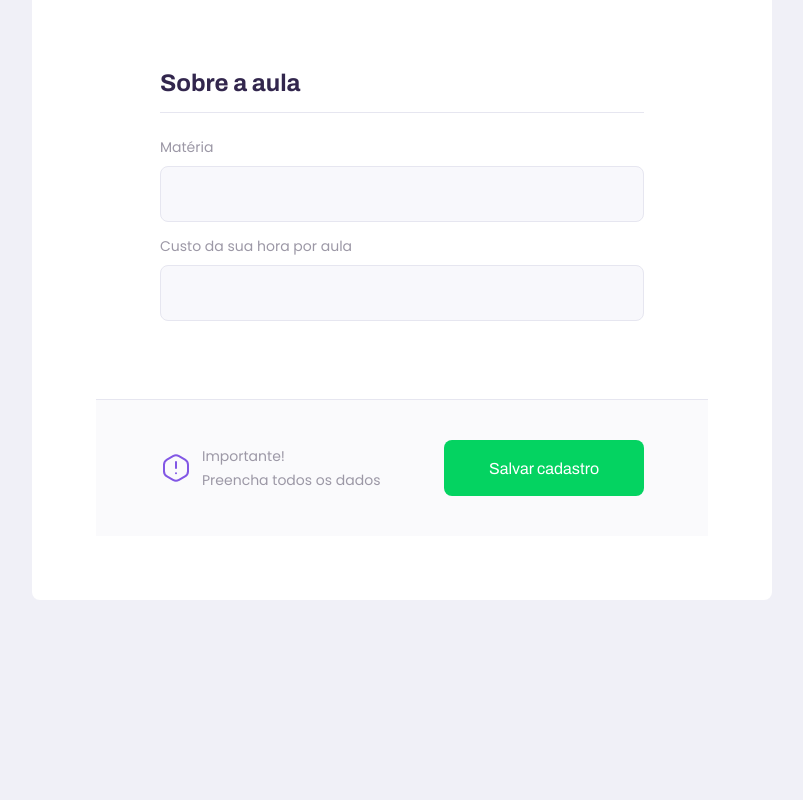
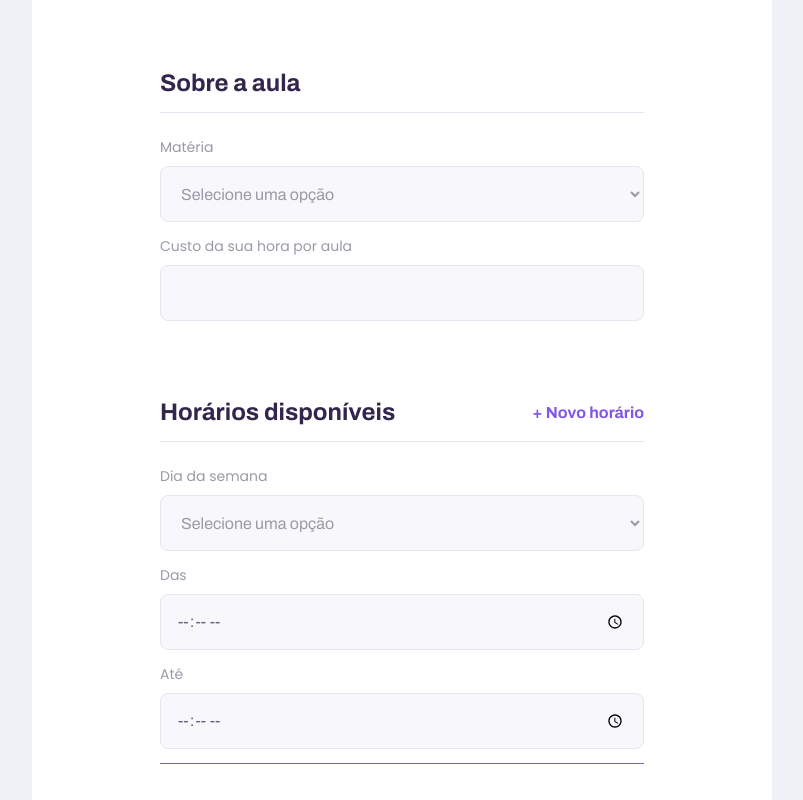
Before and after one commit to Gui-dev/proffy, a React (Create React App) app in the folder web/: page /give-classes in a window 1280 px wide. Shown: the part 900-1700 px from the top of the page, without its empty margins (238-1041 px from the left). Before the commit the page ends 1500 px from the top, so only its background shows below. Built offline with nearby package versions, Linux system fonts and the light colour scheme.

Commit message:
refactor: finalizing form

```diff
--- a/web/src/pages/TeacherForm/index.tsx
+++ b/web/src/pages/TeacherForm/index.tsx
@@ -1,12 +1,25 @@
-import React from 'react'
+import React, { useState } from 'react'
 
 import { PageHeader } from './../../components/PageHeader'
 import { Input } from './../../components/Input'
 import { Textarea } from '../../components/Textarea'
+import { Select } from '../../components/Select'
 import warningIcon from './../../assets/images/icons/warning.svg'
 import { Container, Main, Form } from './style'
 
 export const TeacherForm: React.FC = () => {
+
+  const [ scheduleItems, setScheduleItems ] = useState([
+    { week_day: 0, from: '', to: '' }
+  ])
+
+  const addNewScheduleItem = () => {
+    setScheduleItems([
+      ...scheduleItems,
+      { week_day: 0, from: '', to: '' }
+    ])
+  }
+
   return (
     <Container className="container">
       <PageHeader
@@ -27,8 +40,57 @@ export const TeacherForm: React.FC = () => {
 
           <fieldset>
             <legend>Sobre a aula</legend>
-            <Input name="subject" label="Matéria"/>
+            <Select
+              name="subject"
+              label="Matéria"
+              options={[
+                { value: 'Artes', label: 'Artes' },
+                { value: 'Biologia', label: 'Biologia' },
+                { value: 'Ciências', label: 'Ciências' },
+                { value: 'Educação física', label: 'Educação física' },
+                { value: 'Geografia', label: 'Geografia' },
+                { value: 'História', label: 'História' },
+                { value: 'Matemática', label: 'Matemática' },
+                { value: 'Português', label: 'Português' },
+                { value: 'Química', label: 'Química' },
+                { value: 'Inglês', label: 'Inglês' },
+              ]}
+            />
             <Input name="cost" label="Custo da sua hora por aula"/>
+          </fieldset>
+
+          <fieldset className="page-teacher-hour">
+            <legend>
+              Horários disponíveis
+              <button
+                type="button"
+                onClick={ addNewScheduleItem }>
+                  + Novo horário
+              </button>
+            </legend>
+
+            { scheduleItems.map(schedule => {
+              return (
+                <div key={ schedule.week_day } className="scheduleItem">
+                  <Select
+                    name="week_day"
+                    label="Dia da semana"
+                    options={[
+                      { value: '0', label: 'Domingo' },
+                      { value: '1', label: 'Segunda' },
+                      { value: '2', label: 'Terça' },
+                      { value: '3', label: 'Quarta' },
+                      { value: '4', label: 'Quinta' },
+                      { value: '5', label: 'Sexta' },
+                      { value: '6', label: 'Sábado' }
+                    ]}
+                  />
+                  <Input type="time" name="from" label="Das" />
+                  <Input type="time" name="to" label="Até" />
+                </div>
+              )
+            }) }
+
           </fieldset>
 
           <footer>
--- a/web/src/pages/TeacherForm/style.ts
+++ b/web/src/pages/TeacherForm/style.ts
@@ -31,7 +31,11 @@ export const Form = styled.form`
       margin-top: 6.4rem;
     }
 
-    & + textarea {
+    & input + textarea {
+      margin-top: 2.4rem;
+    }
+
+    & select + input {
       margin-top: 2.4rem;
     }
 
@@ -56,6 +60,51 @@ export const Form = styled.form`
     padding-bottom: 1.6rem;
     margin-bottom: 2.4rem;
     border-bottom: 1px solid var(--color-line-in-white);
+  }
+
+  .page-teacher-hour {
+
+    legend {
+      display: flex;
+      align-items: center;
+      justify-content: center;
+      flex-direction: column;
+    }
+
+    & legend button {
+      font-size: 1.6rem;
+      font-weight: 700;
+      font-family: Archivo;
+      color: var(--color-primary);
+      margin-top: 2rem;
+      background: none;
+      border: none;
+      transition: color 0.2s;
+      cursor: pointer;
+
+      &:hover {
+        color: var(--color-primary-dark);
+      }
+    }
+
+    .scheduleItem {
+      margin-bottom: 2rem;
+      border-bottom: 1px solid var(--color-primary);
+    }
+
+    @media (min-width: 700px) {
+
+      legend {
+        display: flex;
+        align-items: center;
+        justify-content: space-between;
+        flex-direction: row;
+      }
+
+      & legend button {
+        margin-top: 0;
+      }
+    }
   }
 
   footer {
@@ -115,4 +164,6 @@ export const Form = styled.form`
       }
     }
   }
+
+
 `
```
